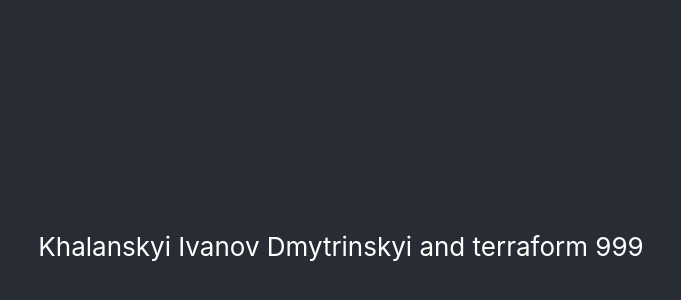
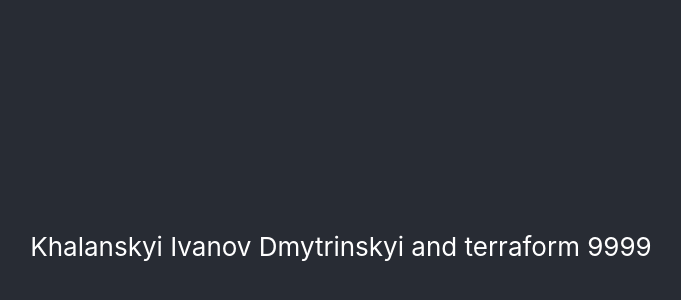
Before and after one commit to OKhalanskyi/infrastructure-lab4, a React (Create React App) app: page / in a window 1280 px wide. Shown: the part 154-454 px from the top of the page, without its empty margins (299-980 px from the left). Built offline with nearby package versions, Linux system fonts and the light colour scheme.

Commit message:
commit 16

```diff
--- a/src/App.tsx
+++ b/src/App.tsx
@@ -1,5 +1,4 @@
 import React from 'react';
-import logo from './logo.svg';
 import './App.css';
 
 function App() {
@@ -10,7 +9,7 @@
         Ivanov
         Dmytrinskyi
         and terraform
-        999
+        9999
       </header>
     </div>
   );
```
